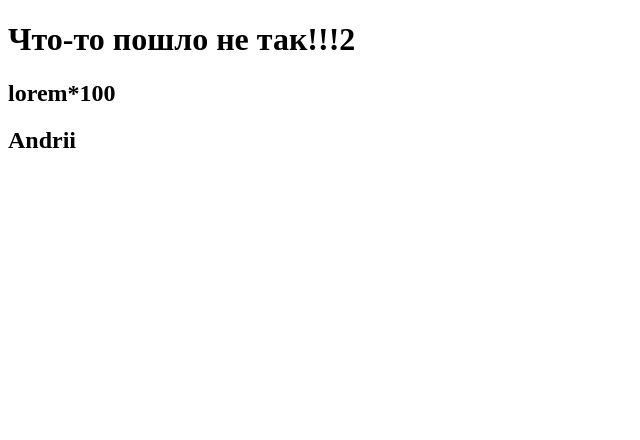
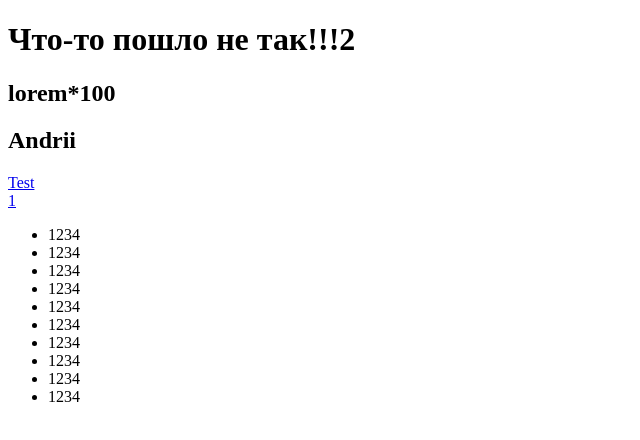
Before and after one commit to AndriiBeznosov/test_project, a website: page index.html in a window 1280 px wide. Shown: the whole page, without its empty margins (0-640 px from the left). Drawn offline with Linux system fonts and the light colour scheme.

Commit message:
main fix

```diff
--- a/index.html
+++ b/index.html
@@ -10,5 +10,21 @@
     <h1>Что-то пошло не так!!!2</h1>
     <h2>lorem*100</h2>
     <h2>Andrii</h2>
+    <a href="#">Test</a>
+    <div>
+      <a href="#">1</a>
+      <ul>
+        <li>1234</li>
+        <li>1234</li>
+        <li>1234</li>
+        <li>1234</li>
+        <li>1234</li>
+        <li>1234</li>
+        <li>1234</li>
+        <li>1234</li>
+        <li>1234</li>
+        <li>1234</li>
+      </ul>
+    </div>
   </body>
 </html>
```
